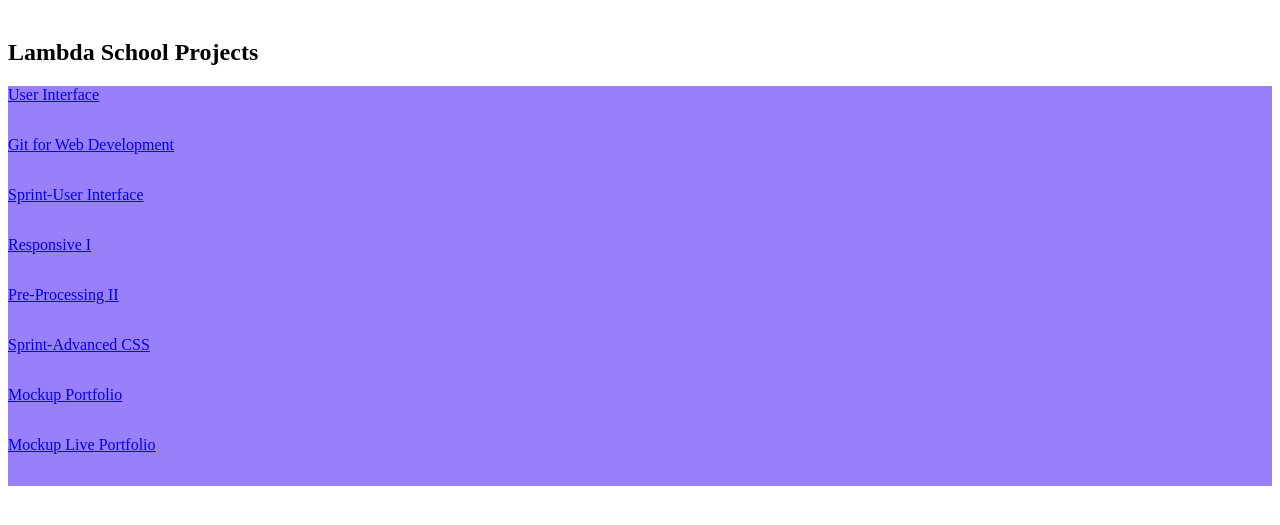
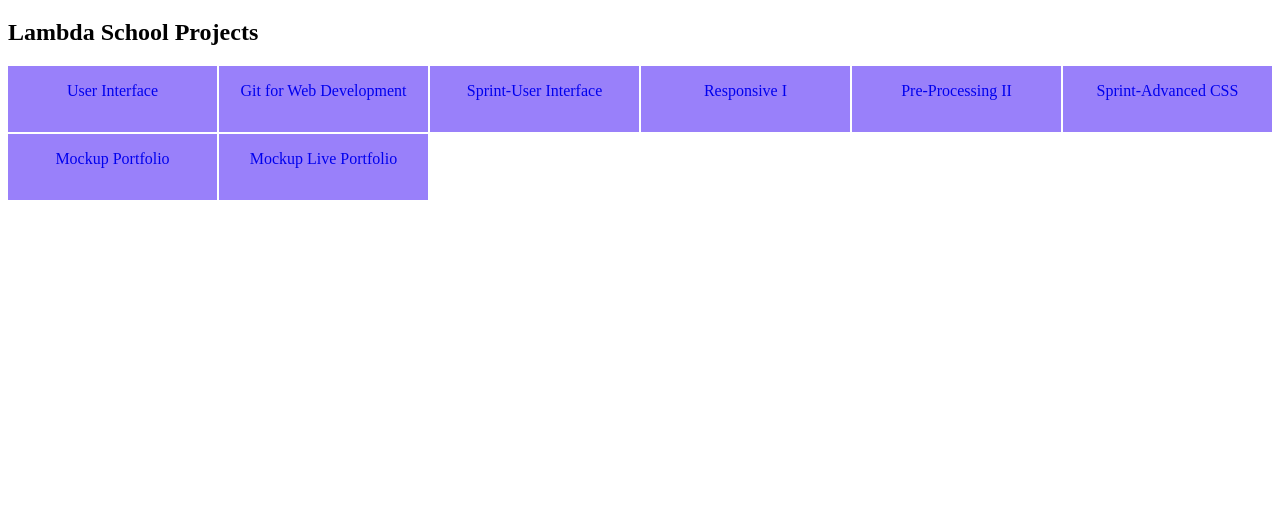
Before and after one commit to rockyFierro/risktofall, a plain HTML site: page index.html in a window 1280 px wide. Shown: the part 61-586 px from the top of the page. Drawn offline with Linux system fonts and the light colour scheme; a script that the page names is missing.

Commit message:
added some links and styling.

```diff
--- a/index.html
+++ b/index.html
@@ -17,8 +17,8 @@
 
 <main>
 
+<h2>Lambda School Projects</h1>
 <div class="menu-wrapper">
-  <h2>Lambda School Projects</h1>
   <a href="https://github.com/rockyFierro/user-interface.git">User Interface</a>
   <a href="https://github.com/rockyFierro/Git-for-Web-Development-Project.git">Git for Web Development</a>
   <a href="https://github.com/rockyFierro/Sprint-Challenge--User-Interface.git"> Sprint-User Interface</a>
--- a/main.css
+++ b/main.css
@@ -1,8 +1,19 @@
 .menu-wrapper{
   display: grid;
+  grid-template-columns: repeat(auto-fill,minmax(200px, 1fr));
+  grid-gap: 2px;
+}
 
-}
+
+
 a{
+  text-align: center;
+  text-decoration: none;
+  padding-top:1rem;
   height: 50px;
   background:#9980FA;
 }
+
+a:hover{
+  background-color: #A3CB38;
+}
```
